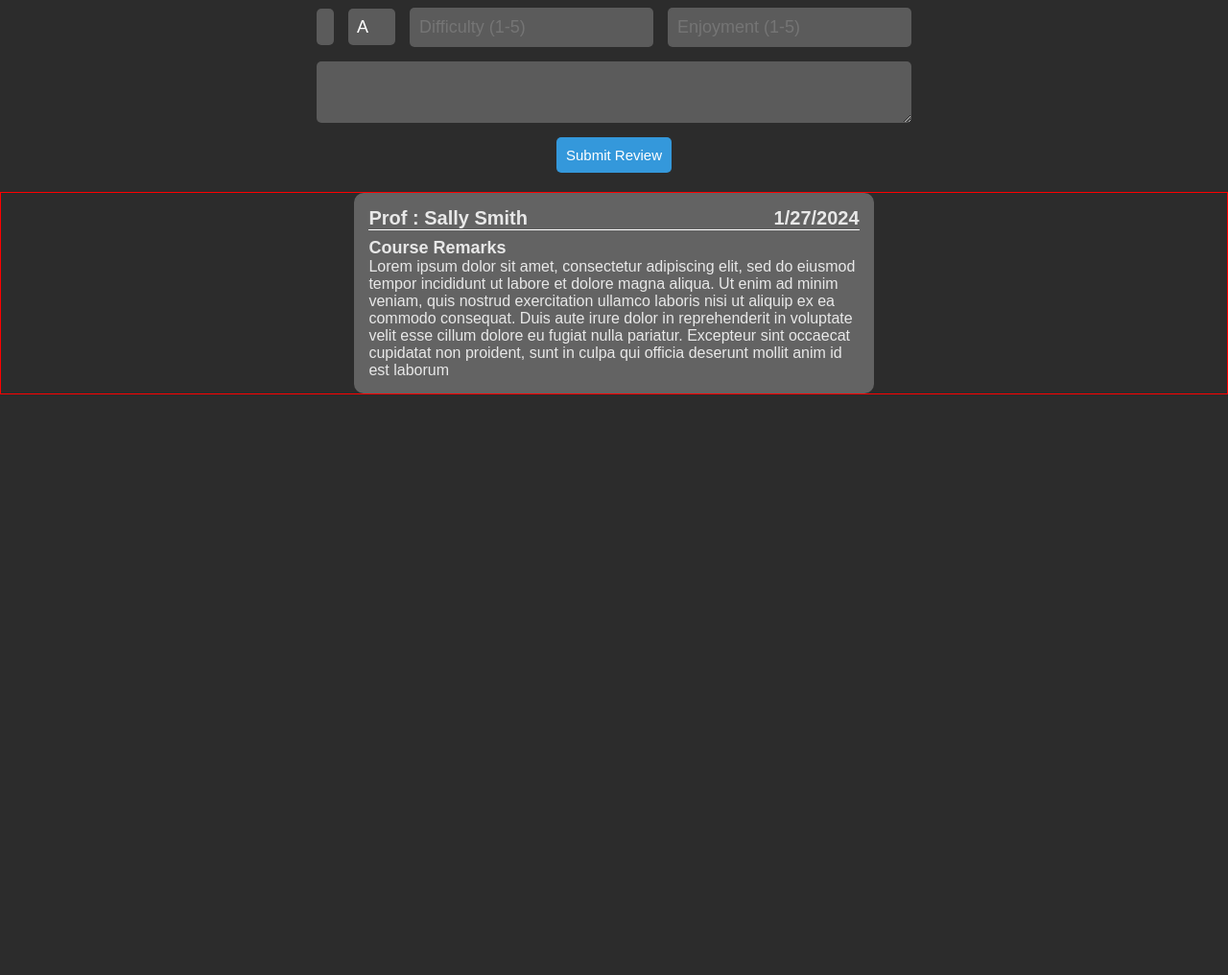
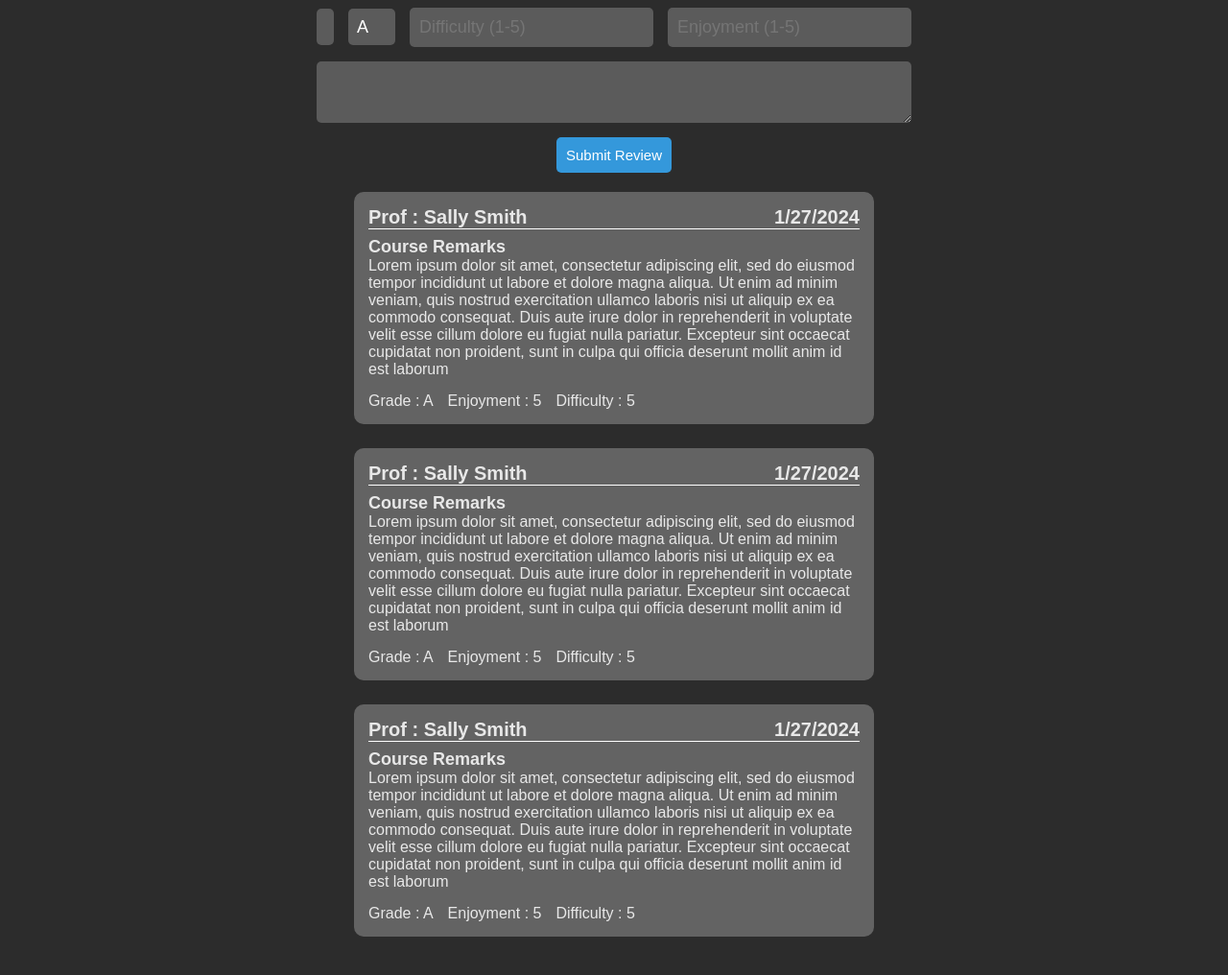
Before and after one commit to HowePersonal/Rate-My-Petr, a Flask app: template templates/review.html in a window 1280 px wide. Shown: the part 168-1184 px from the top of the page at 96% size. Before the commit the page ends 579 px from the top, so only its background shows below. Run offline with Flask 3, Linux system fonts and the light colour scheme; the template is opened without the code that fills it, so the values that code supplies are empty.

Commit message:
Finalize review

```diff
--- a/static/review.css
+++ b/static/review.css
@@ -107,7 +107,6 @@
 	display: flex;
 	align-items: center;
 	justify-content: center;
-	border: 1px solid red;
 }
 
 .review-title {
@@ -124,6 +123,15 @@
 	font-size: 18px;
 }
 
-.review-comment {
-	/* font-size: 18px; */
+.review-stats-row {
+	margin-top: 15px;
+	display: flex;
+	column-gap: 15px;
 }
+
+.reviews {
+	display: flex;
+	flex-direction: column;
+	row-gap: 25px;
+	margin-bottom: 40px;
+}
--- a/static/review.js
+++ b/static/review.js
@@ -86,16 +86,21 @@
 	const enjoymentDiv = document.createElement("div");
 	const difficultyDiv = document.createElement("div");
 
-	gradeDiv.textContent = grade;
-	enjoymentDiv.textContent = enjoyment;
-	difficultyDiv.textContent = difficulty;
+	gradeDiv.textContent = `Grade : ${grade}`;
+	enjoymentDiv.textContent = `Enjoyment : ${enjoyment}`;
+	difficultyDiv.textContent = `Difficulty : ${difficulty}`;
+	lowerRow.appendChild(gradeDiv);
+	lowerRow.appendChild(enjoymentDiv);
+	lowerRow.appendChild(difficultyDiv);
+	lowerRow.classList.add("review-stats-row");
 
 	// // Append all the elements to the review <div>
 	// reviewDiv.appendChild(instructorHeading);
 	// reviewDiv.appendChild(difficultyPara);
-	// reviewDiv.appendChild(enjoymentPara);
+
 	reviewDiv.appendChild(titleDiv);
 	reviewDiv.appendChild(commentDiv);
+	reviewDiv.appendChild(lowerRow);
 
 	reviewDiv.classList.add("stu-review-container");
 
@@ -117,6 +122,26 @@
 		"Sally Smith",
 		"1/27/2024"
 	);
+
+	generateReviewHTML(
+		div,
+		5,
+		5,
+		"Lorem ipsum dolor sit amet, consectetur adipiscing elit, sed do eiusmod tempor incididunt ut labore et dolore magna aliqua. Ut enim ad minim veniam, quis nostrud exercitation ullamco laboris nisi ut aliquip ex ea commodo consequat. Duis aute irure dolor in reprehenderit in voluptate velit esse cillum dolore eu fugiat nulla pariatur. Excepteur sint occaecat cupidatat non proident, sunt in culpa qui officia deserunt mollit anim id est laborum",
+		"A",
+		"Sally Smith",
+		"1/27/2024"
+	);
+
+	generateReviewHTML(
+		div,
+		5,
+		5,
+		"Lorem ipsum dolor sit amet, consectetur adipiscing elit, sed do eiusmod tempor incididunt ut labore et dolore magna aliqua. Ut enim ad minim veniam, quis nostrud exercitation ullamco laboris nisi ut aliquip ex ea commodo consequat. Duis aute irure dolor in reprehenderit in voluptate velit esse cillum dolore eu fugiat nulla pariatur. Excepteur sint occaecat cupidatat non proident, sunt in culpa qui officia deserunt mollit anim id est laborum",
+		"A",
+		"Sally Smith",
+		"1/27/2024"
+	);
 }
 
 main();
--- a/templates/review.html
+++ b/templates/review.html
@@ -67,6 +67,6 @@
 				</button>
 			</div>
 		</div>
-		<div id="reviews"></div>
+		<div class="reviews" id="reviews"></div>
 	</body>
 </html>
```
